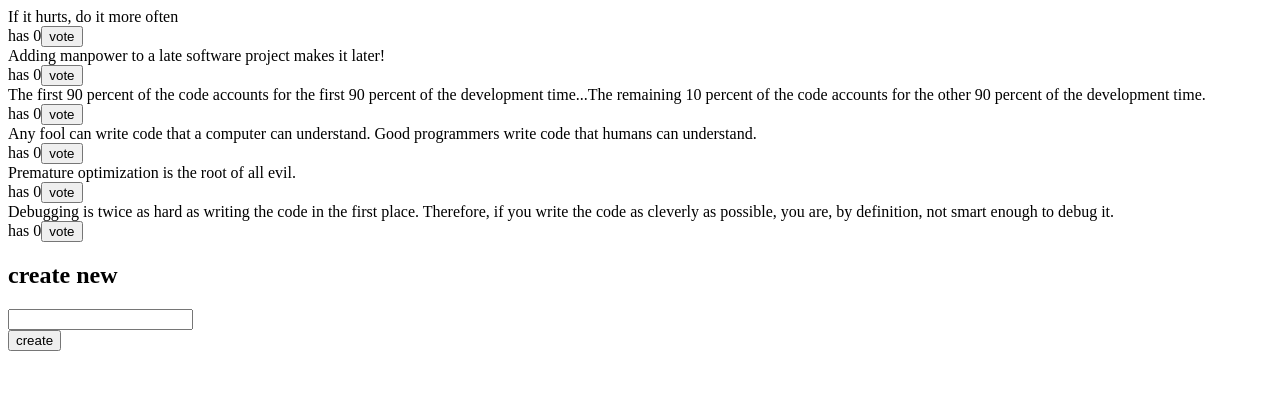
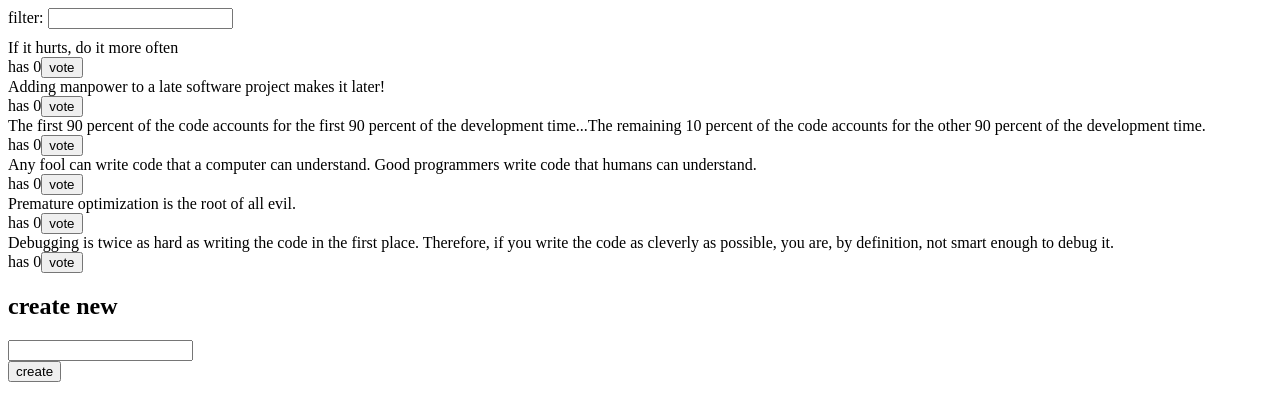
Before and after one commit to bloweyelashwish/redux-anecdotes, a React (Create React App) app: page / in a window 1280 px wide. Shown: the top 420 px of the page. Built offline with nearby package versions, Linux system fonts and the light colour scheme.

Commit message:
Filter with own reducer

```diff
--- a/src/App.js
+++ b/src/App.js
@@ -1,11 +1,13 @@
 import CreateAnecdote from './components/CreateAnecdote'
 import AnecdoteList from "./components/AnecdoteList";
 import Notification from "./components/Notification";
+import AnecdotesFilter from "./components/AnecdotesFilter";
 
 const App = () => {
   return (
     <div>
         <Notification />
+        <AnecdotesFilter />
         <AnecdoteList />
         <CreateAnecdote />
     </div>
--- a/src/components/AnecdoteList.js
+++ b/src/components/AnecdoteList.js
@@ -4,7 +4,13 @@ import { notify, removeNotification } from '../reducers/notificationReducer'
 
 const AnecdoteList = () => {
     const dispatch = useDispatch()
-    const anecdotes = useSelector(state => state.anecdotes)
+    const anecdotes = useSelector(state => {
+        if (state.filter == null) {
+            return state.anecdotes
+        }
+
+        return state.anecdotes.filter(item => item.content.toLowerCase().includes(state.filter.toLowerCase()))
+    })
 
     const handleVote = ({ content, id }) => {
         dispatch(notify(`Voted for '${content}'`))
--- /dev/null
+++ b/src/components/AnecdotesFilter.js
@@ -0,0 +1,22 @@
+import { useDispatch } from "react-redux";
+import { setFilter } from '../reducers/filterReducer'
+
+const AnecdotesFilter = () => {
+    const dispatch = useDispatch()
+
+    const handleFilterChange = (e) => {
+        dispatch(setFilter(e.target.value))
+    }
+
+    const style = {
+        marginBottom: 10
+    }
+
+    return (
+        <div style={style}>
+            filter: <input onChange={handleFilterChange} />
+        </div>
+    )
+}
+
+export default AnecdotesFilter
--- /dev/null
+++ b/src/reducers/filterReducer.js
@@ -0,0 +1,14 @@
+import { createSlice } from "@reduxjs/toolkit";
+
+const filterSlice = createSlice({
+    name: 'filter',
+    initialState: null,
+    reducers: {
+        setFilter(state, action) {
+            return action.payload
+        }
+    }
+})
+
+export const { setFilter } = filterSlice.actions
+export default filterSlice.reducer
--- a/src/store.js
+++ b/src/store.js
@@ -1,12 +1,14 @@
 import { configureStore } from "@reduxjs/toolkit";
 import anecdoteReducer from './reducers/anecdoteReducer'
-import notificationReducer from "./reducers/notificationReducer";
+import notificationReducer from "./reducers/notificationReducer"
+import filterReducer from './reducers/filterReducer'
 
 
 const store = configureStore({
     reducer: {
         anecdotes: anecdoteReducer,
-        notification: notificationReducer
+        notification: notificationReducer,
+        filter: filterReducer
     }
 })
 
```
